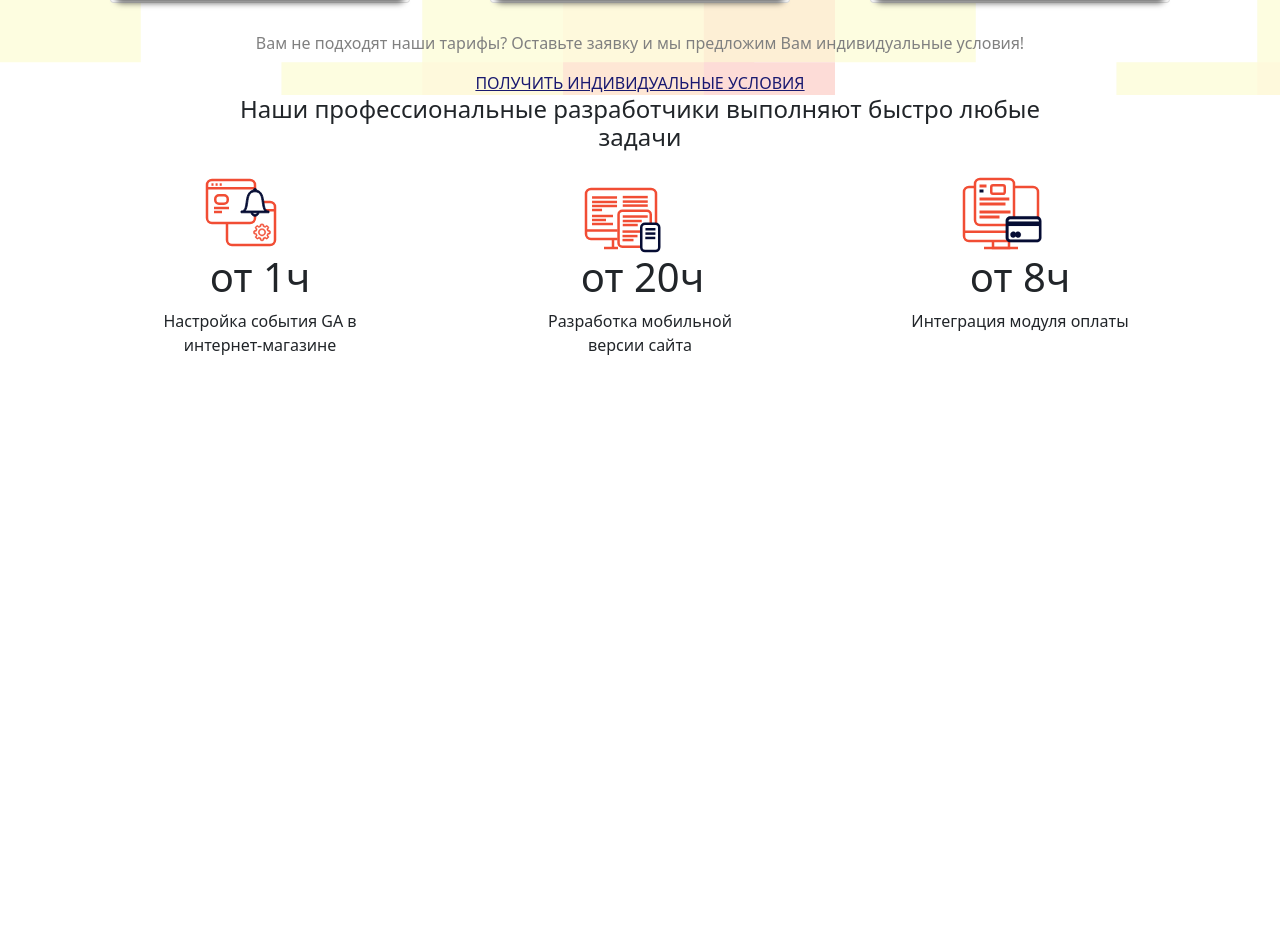
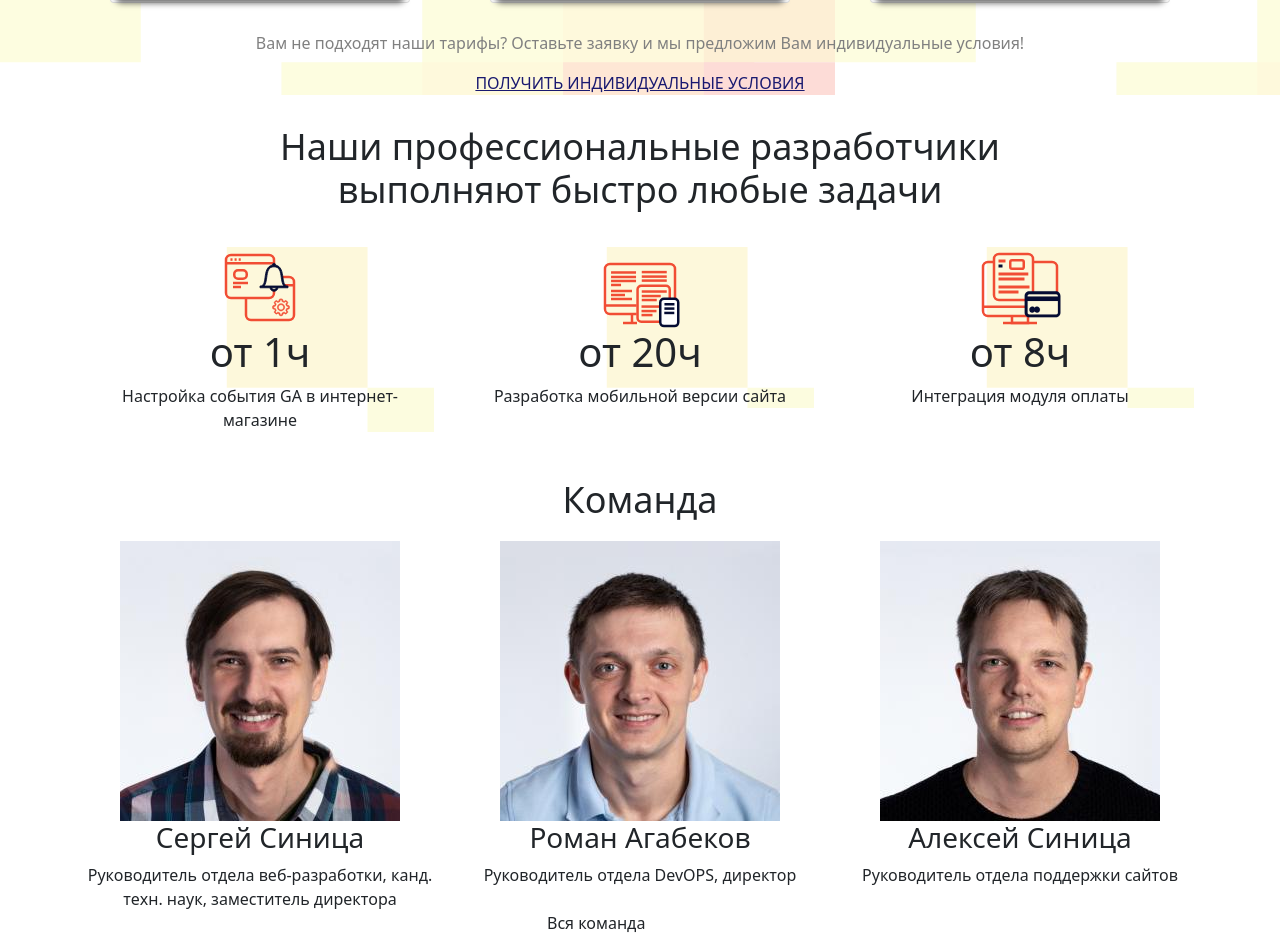
Before and after one commit to DarkSteelD/BigSite, a plain HTML site: page index.html in a window 1280 px wide. Shown: the part 3443-4378 px from the top of the page. Before the commit the page ends 3870 px from the top, so only its background shows below. Drawn offline with nearby package versions, Linux system fonts and the light colour scheme.

Commit message:
team 1\2

```diff
--- a/index.html
+++ b/index.html
@@ -389,7 +389,7 @@
 
 
 
-
+	<div class="block-4">
 		<h1 class="col-sm-8 Big block-6-text mx-auto"  >
 			Наши профессиональные
 			разработчики выполняют
@@ -397,51 +397,87 @@
 		</h1>
 
 
-<div class = "content" style="width: 100vw">
-	<div class="container">
-		<div class="row">
-			<div class="col-sm-4">
-				<div class="col-sm-4 mx-auto">
-					<img src="img/competency-20.svg">
+		<div class = "container" style="width: 100vw">
+
+			<div class="row" >
+				<div class="col-lg-4 col-md-4 col-12 p-3">
+					<div class="block-card-4">
+						<div class=" mx-auto">
+							<img class="img mx-auto" src="img/competency-20.svg">
 
 
 							<h1 class="block-6">
 								от 1ч
 							</h1>
 						</div>
-				<div class="col-sm-8 mx-auto block-6-text">
+						<div class=" mx-auto block-6-text">
 							Настройка события GA в интернет-магазине
 						</div>
 					</div>
-			<div class="col-sm-4">
-				<div  class="col-sm-4 mx-auto">
-					<div class="mx-auto">
-						<img  src="img/competency-21.svg">
 				</div>
+
+				<div class="col-lg-4 col-md-4 col-12  p-3" >
+					<div class=" block-card-4">
+						<div  class=" mx-auto">
+
+							<img class="img mx-auto"  src="img/competency-21.svg">
+
 							<h1 class="block-6">
 								от 20ч
 							</h1>
 						</div>
-				<div class="col-sm-8 mx-auto block-6-text">
+						<div class="block-6-text">
 							Разработка мобильной версии сайта
 						</div>
 					</div>
-			<div class="col-sm-4">
-				<div  class="col-sm-4 mx-auto">
-					<img class="mx-15" src="img/competency-22.svg">
+				</div>
+				<div class="col-lg-4 col-md-4 col-12 p-3">
+						<div class=" block-card-4">
+							<div  class="mx-auto">
+								<img class="img mx-auto" src="img/competency-22.svg">
 								<h1 class="block-6">
 									от 8ч
 								</h1>
 							</div>
 
-				<div class="col-sm-8 mx-auto block-6-text">
+							<div class=" block-6-text">
 								Интеграция модуля оплаты
 							</div>
 						</div>
 				</div>
 
 
+
+			</div>
+		</div>
+	</div>
+	<div class="block-5">
+
+			<h1 class="Big block-6-text">Команда</h1>
+			<div class = "container">
+			<div class="row">
+				<div class="col-lg-4 col-md-4 mx-auto	">
+					<img class="img mx-auto" src="img/IMG_2472_0.jpg">
+					<h3 class="block-5-text">Сергей Синица</h3>
+					<div class="block-5-text">Руководитель отдела веб-разработки, канд. техн. наук, заместитель директора</div>
+				</div>
+				<div class="col-lg-4 col-md-4 mx-auto">
+					<img  class=" img mx-auto"  src="img/IMG_2539_0.jpg">
+					<h3 class="block-5-text">Роман Агабеков</h3>
+					<div class="block-5-text">Руководитель отдела DevOPS, директор</div>
+				</div>
+		 		<div class="col-lg-4 col-md-4 mx-auto">
+					<img   class="img mx-auto" src="img/IMG_2474_1.jpg">
+					<h3 class="block-5-text">Алексей Синица</h3>
+					<div class="block-5-text">Руководитель отдела поддержки сайтов	</div>
 				</div>
 
 
+			</div>
+			<form class="col-sm-2 mx-auto">
+				<botton>Вся команда</botton>
+			</form>
+
+		</div>
+	</div>
 </body>
--- a/style.css
+++ b/style.css
@@ -230,9 +230,11 @@ width: auto;
 
 .block3{
    background-image: url("img/D-background-opacity.svg");
+   margin-bottom: 30px;
 }
 .block3 h3{
     text-align: center;
+
 }
 
 .cardbutton{
@@ -365,10 +367,10 @@ ol li{
 }
 
 .Big{
-    font-size: 24px;
+    font-size: 36px;
     margin-bottom: 20px;
     margin-top: initial;
-    align-self: ;
+    align-self: center;
 }
 
 .headerTeam{
@@ -389,3 +391,17 @@ ol li{
 .block-6-text{
     text-align: center;
 }
+.img{
+    display: flex;
+    align: center;
+}
+.block-card-4{
+    background-image: url("img/D-background-opacity.svg");
+}
+.block-5-text{
+    text-overflow: clip;
+    text-align: center;
+}
+.block-4{
+    margin-bottom: 30px;
+}
```
Lines whose indentation alone changed are shown as unchanged.
